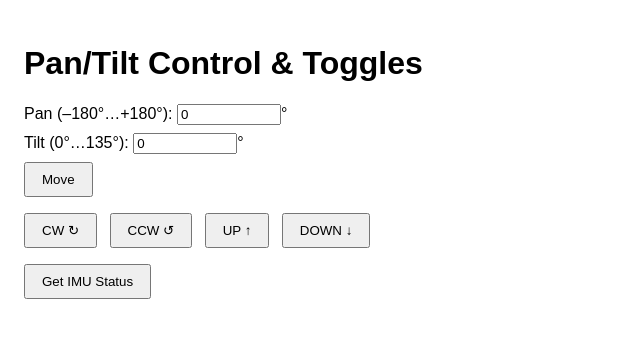
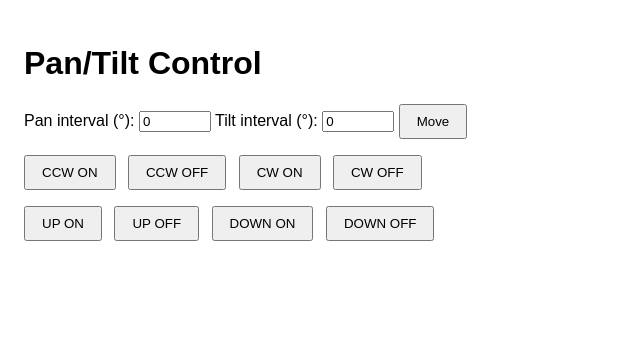
Before and after one commit to domsav13/URFCapstone, a Flask app: page / in a window 1280 px wide. Shown: the top 338 px of the page, without its empty margins (0-640 px from the left). Run offline with Flask 3, Linux system fonts and the light colour scheme; parts of the project's set-up code (start-up, migrations or seed data) failed here and were passed over.

Commit message:
Update index.html

```diff
--- a/showcase/templates/index.html
+++ b/showcase/templates/index.html
@@ -3,110 +3,43 @@
 <head>
   <meta charset="UTF-8">
   <meta name="viewport" content="width=device-width,initial-scale=1">
-  <title>Pan/Tilt &amp; Toggles</title>
+  <title>Pan/Tilt Control</title>
   <style>
-    body { font-family: sans-serif; padding:1rem; }
-    label { display:block; margin:0.5rem 0; }
-    input[type=number] { width:6rem; }
-    .buttons { margin:1rem 0; }
-    button { margin-right:0.5rem; padding:0.5rem 1rem; }
-    #msg { margin:1rem 0; font-weight:bold; }
+    body{font-family:sans-serif;padding:1rem;}
+    .group{margin-bottom:1rem;}
+    button{margin-right:0.5rem;padding:0.5rem 1rem;}
+    input[type=number]{width:4rem;}
+    #msg{font-weight:bold;margin:1rem 0;}
   </style>
 </head>
 <body>
-  <h1>Pan/Tilt Control &amp; Toggles</h1>
+  <h1>Pan/Tilt Control</h1>
+  <div id="msg">{{ message }}</div>
 
-  <div id="msg">{{ message or '' }}</div>
+  <form method="post">
+    <div class="group">
+      <label>Pan interval (°):
+        <input type="number" name="pan" step="0.1" value="{{ pan }}">
+      </label>
+      <label>Tilt interval (°):
+        <input type="number" name="tilt" step="0.1" value="{{ tilt }}">
+      </label>
+      <button type="submit" name="move" value="1">Move</button>
+    </div>
 
-  <form id="angleForm">
-    <label>
-      Pan (–180°…+180°):
-      <input
-        type="number"
-        id="panField"
-        name="pan"
-        min="-180"
-        max="180"
-        step="0.1"
-        value="{{ pan }}"
-        required
-      >°
-    </label>
-    <label>
-      Tilt (0°…135°):
-      <input
-        type="number"
-        id="tiltField"
-        name="tilt"
-        min="0"
-        max="135"
-        step="0.1"
-        value="{{ tilt }}"
-        required
-      >°
-    </label>
-    <button type="submit" name="move" value="1">Move</button>
+    <div class="group">
+      <button type="submit" name="cmd" value="CCW_ON">CCW ON</button>
+      <button type="submit" name="cmd" value="CCW_OFF">CCW OFF</button>
+      <button type="submit" name="cmd" value="CW_ON">CW ON</button>
+      <button type="submit" name="cmd" value="CW_OFF">CW OFF</button>
+    </div>
+
+    <div class="group">
+      <button type="submit" name="cmd" value="UP_ON">UP ON</button>
+      <button type="submit" name="cmd" value="UP_OFF">UP OFF</button>
+      <button type="submit" name="cmd" value="DOWN_ON">DOWN ON</button>
+      <button type="submit" name="cmd" value="DOWN_OFF">DOWN OFF</button>
+    </div>
   </form>
-
-  <div class="buttons">
-    <button type="button" onclick="sendCmd('CW')">CW ↻</button>
-    <button type="button" onclick="sendCmd('CCW')">CCW ↺</button>
-    <button type="button" onclick="sendCmd('UP')">UP ↑</button>
-    <button type="button" onclick="sendCmd('DOWN')">DOWN ↓</button>
-  </div>
-
-  <button type="button" onclick="getIMU()">Get IMU Status</button>
-
-  <script>
-    const msg       = document.getElementById('msg');
-    const angleForm = document.getElementById('angleForm');
-    const panField  = document.getElementById('panField');
-    const tiltField = document.getElementById('tiltField');
-
-    angleForm.addEventListener('submit', e => {
-      e.preventDefault();
-      const pan  = panField.value;
-      const tilt = tiltField.value;
-      fetch('/', {
-        method: 'POST',
-        headers: {'Content-Type': 'application/x-www-form-urlencoded'},
-        body:   `pan=${encodeURIComponent(pan)}&tilt=${encodeURIComponent(tilt)}&move=1`
-      })
-      .then(() => {
-        msg.textContent = `Sent angles: (${pan}, ${tilt})°`;
-      })
-      .catch(err => {
-        msg.textContent = `Error: ${err}`;
-      });
-    });
-
-    function sendCmd(c) {
-      fetch('/', {
-        method: 'POST',
-        headers: {'Content-Type': 'application/x-www-form-urlencoded'},
-        body:   `cmd=${c}`
-      })
-      .then(() => {
-        msg.textContent = `Sent: ${c}`;
-      })
-      .catch(err => {
-        msg.textContent = `Error: ${err}`;
-      });
-    }
-
-    function getIMU() {
-      fetch('/?imu=1')
-        .then(res => res.text())
-        .then(html => {
-          const d = document.createElement('div');
-          d.innerHTML = html;
-          const newMsg = d.querySelector('#msg');
-          msg.textContent = newMsg ? newMsg.textContent : '';
-        })
-        .catch(err => {
-          msg.textContent = `Error: ${err}`;
-        });
-    }
-  </script>
 </body>
 </html>
```
